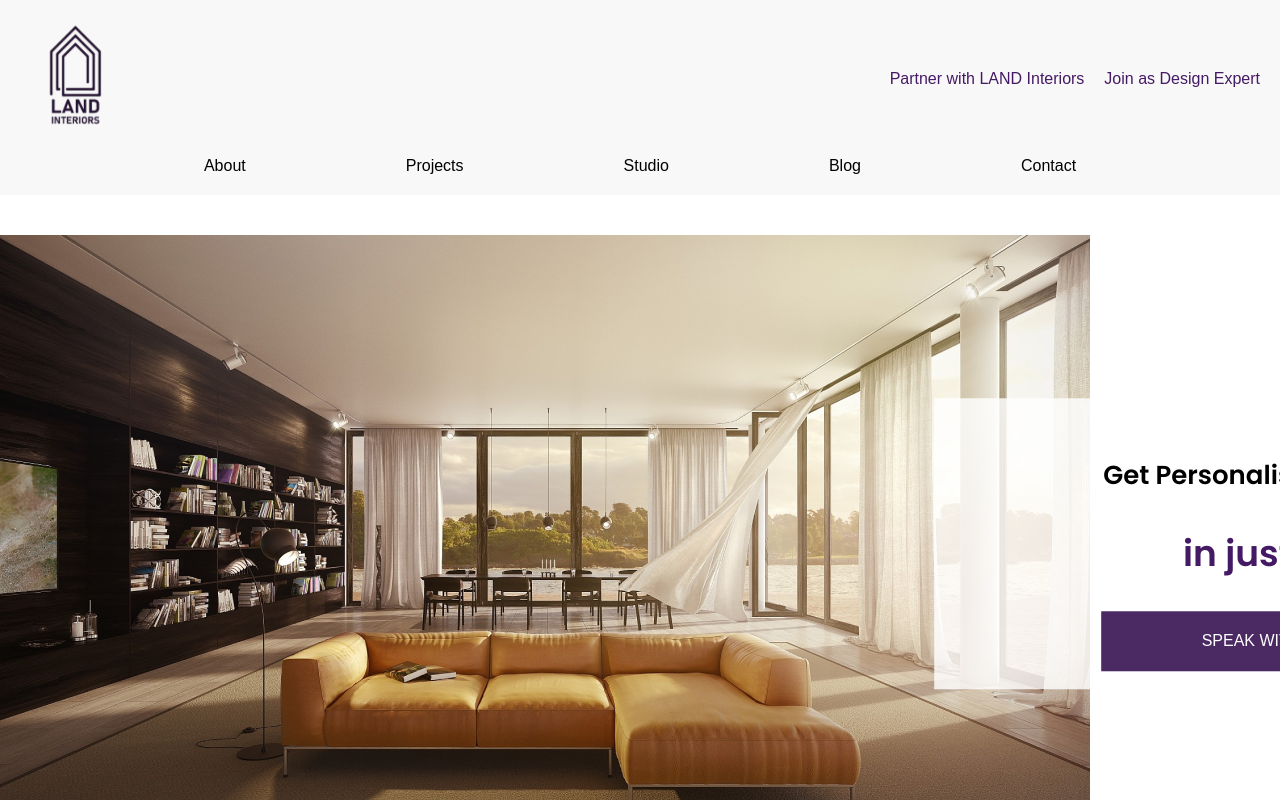
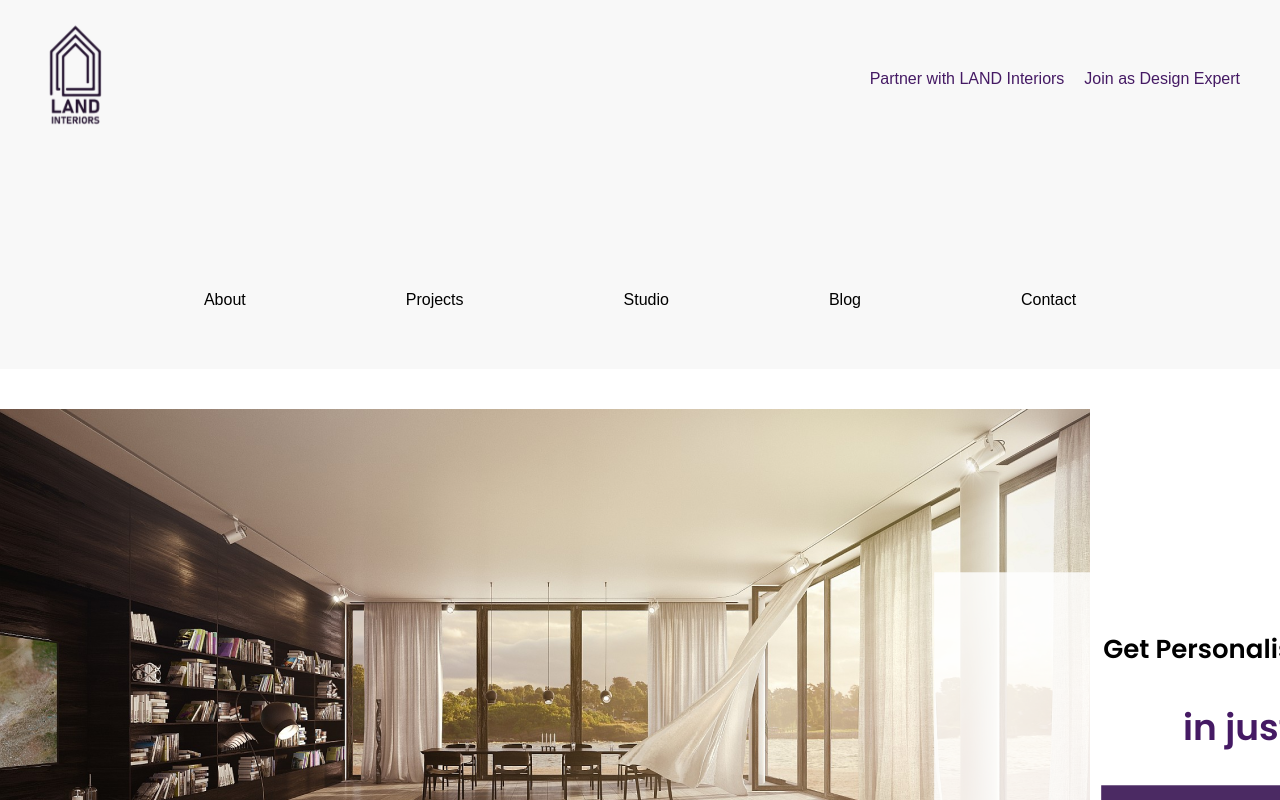
Before and after one commit to abuelkheir/OnePageWebsite-ReactJS, a React (Create React App) app in the folder Application/cobergsite/: page / in a window 1280 px wide. Shown: the top 800 px of the page. Built offline with nearby package versions, Linux system fonts and the light colour scheme.

Commit message:
Added Header MobileView

```diff
--- a/Application/cobergsite/src/Components/Header.js
+++ b/Application/cobergsite/src/Components/Header.js
@@ -1,14 +1,23 @@
-import React from "react";
-import styled from "styled-components";
+import React, { useState } from "react";
+import styled, { keyframes } from "styled-components";
 import logoImage from "../Assets/MainLogo/MainLogo.svg"; // Corrected path
 
-// Styled components for the header elements
 const HeaderContainer = styled.header`
   background-color: #f8f8f8;
+  width: 100%;
+  max-width: 1920px;
+  height: 369px;
   padding: 20px;
   display: flex;
   flex-direction: column;
   align-items: center;
+  box-sizing: border-box;
+  position: relative;
+
+  @media (max-width: 1080px) {
+    height: 216px;
+    max-width: 1080px;
+  }
 `;
 
 const TopBar = styled.div`
@@ -17,22 +26,43 @@ const TopBar = styled.div`
   justify-content: space-between;
   align-items: center;
   margin-bottom: 20px;
+
+  @media (max-width: 1080px) {
+    margin-bottom: 0;
+  }
 `;
 
 const Logo = styled.div`
   font-size: 1.5rem;
   font-weight: bold;
   color: black;
+
+  @media (max-width: 1080px) {
+    img {
+      height: 133px;
+      width: 133px;
+    }
+  }
 `;
 
 const LogoImage = styled.img`
-  height: 111px; /* Adjust height as needed */
+  height: 111px;
   width: 111px;
 `;
 
 const RightBar = styled.div`
   display: flex;
   align-items: center;
+`;
+
+const JoinUsPartnerContainer = styled.div`
+  display: flex;
+  align-items: center;
+  margin-right: 20px;
+
+  @media (max-width: 1080px) {
+    display: none;
+  }
 `;
 
 const JoinUs = styled.div`
@@ -50,7 +80,14 @@ const Partner = styled.div`
 `;
 
 const Navigation = styled.nav`
+  position: absolute;
+  bottom: 60px;
+  width: 100%;
   text-align: center;
+
+  @media (max-width: 1080px) {
+    display: none;
+  }
 `;
 
 const NavigationList = styled.ul`
@@ -67,9 +104,85 @@ const NavigationItem = styled.li`
   margin: 0 80px;
   font-weight: 400;
   font-style: normal;
+
+  a {
+    text-decoration: none;
+    color: black;
+  }
+
+  a:hover {
+    text-decoration: underline;
+  }
+`;
+
+const HamburgerMenu = styled.div`
+  display: none;
+  cursor: pointer;
+
+  @media (max-width: 1080px) {
+    display: block;
+    position: absolute;
+    top: 20px;
+    right: 20px;
+    font-size: 66px;
+    line-height: 66px;
+  }
+`;
+
+const slideIn = keyframes`
+  from {
+    transform: translateX(100%);
+  }
+  to {
+    transform: translateX(0);
+  }
+`;
+
+const MobileNav = styled.nav`
+  display: flex;
+  flex-direction: column;
+  align-items: center;
+  justify-content: center;
+  position: absolute;
+  top: 60px;
+  right: 20px;
+  background-color: #fff;
+  border-radius: 8px;
+  box-shadow: 0 0 10px rgba(0, 0, 0, 0.1);
+  z-index: 1000;
+  animation: ${slideIn} 0.3s ease-out;
+
+  @media (max-width: 1080px) {
+    width: 80%;
+    right: 10%;
+    top: 80px;
+  }
+`;
+
+const MobileNavItem = styled.a`
+  font-size: 1rem;
+  color: black;
+  margin: 10px 0;
+  padding: 10px 0;
+  width: 100%;
+  text-align: center;
+  font-weight: 400;
+  font-style: normal;
+  text-decoration: none;
+
+  &:hover {
+    text-decoration: underline;
+    background-color: #f0f0f0;
+  }
 `;
 
 const Header = () => {
+  const [isMobileNavOpen, setMobileNavOpen] = useState(false);
+
+  const toggleMobileNav = () => {
+    setMobileNavOpen(!isMobileNavOpen);
+  };
+
   return (
     <HeaderContainer>
       <TopBar>
@@ -77,19 +190,41 @@ const Header = () => {
           <LogoImage src={logoImage} alt="Logo" />
         </Logo>
         <RightBar>
-          <Partner>Partner with LAND Interiors</Partner>
-          <JoinUs>Join as Design Expert</JoinUs>
+          <JoinUsPartnerContainer>
+            <Partner>Partner with LAND Interiors</Partner>
+            <JoinUs>Join as Design Expert</JoinUs>
+          </JoinUsPartnerContainer>
         </RightBar>
       </TopBar>
       <Navigation>
         <NavigationList>
-          <NavigationItem>About</NavigationItem>
-          <NavigationItem>Projects</NavigationItem>
-          <NavigationItem>Studio</NavigationItem>
-          <NavigationItem>Blog</NavigationItem>
-          <NavigationItem>Contact</NavigationItem>
+          <NavigationItem>
+            <a href="#about">About</a>
+          </NavigationItem>
+          <NavigationItem>
+            <a href="#projects">Projects</a>
+          </NavigationItem>
+          <NavigationItem>
+            <a href="#studio">Studio</a>
+          </NavigationItem>
+          <NavigationItem>
+            <a href="#blog">Blog</a>
+          </NavigationItem>
+          <NavigationItem>
+            <a href="#contact">Contact</a>
+          </NavigationItem>
         </NavigationList>
       </Navigation>
+      <HamburgerMenu onClick={toggleMobileNav}>☰</HamburgerMenu>
+      {isMobileNavOpen && (
+        <MobileNav>
+          <MobileNavItem href="#about">About</MobileNavItem>
+          <MobileNavItem href="#projects">Projects</MobileNavItem>
+          <MobileNavItem href="#studio">Studio</MobileNavItem>
+          <MobileNavItem href="#blog">Blog</MobileNavItem>
+          <MobileNavItem href="#contact">Contact</MobileNavItem>
+        </MobileNav>
+      )}
     </HeaderContainer>
   );
 };
```
